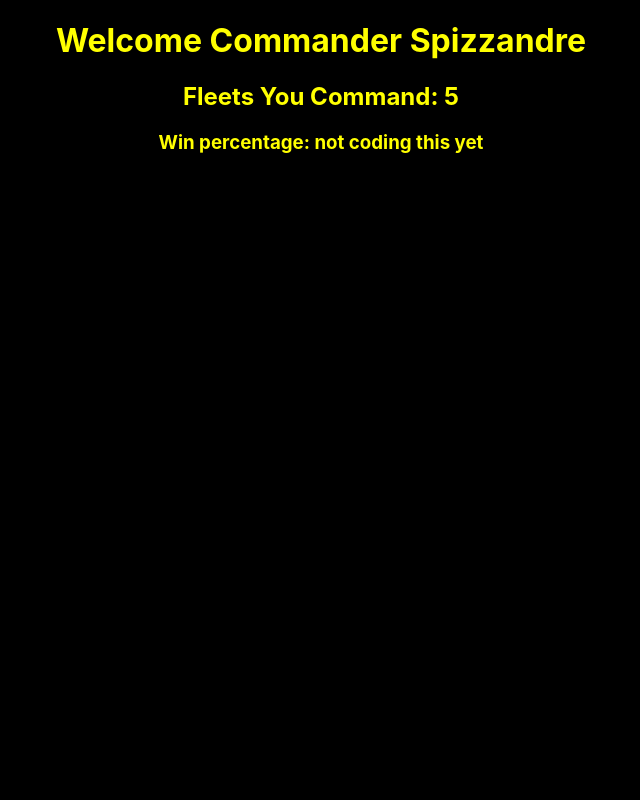
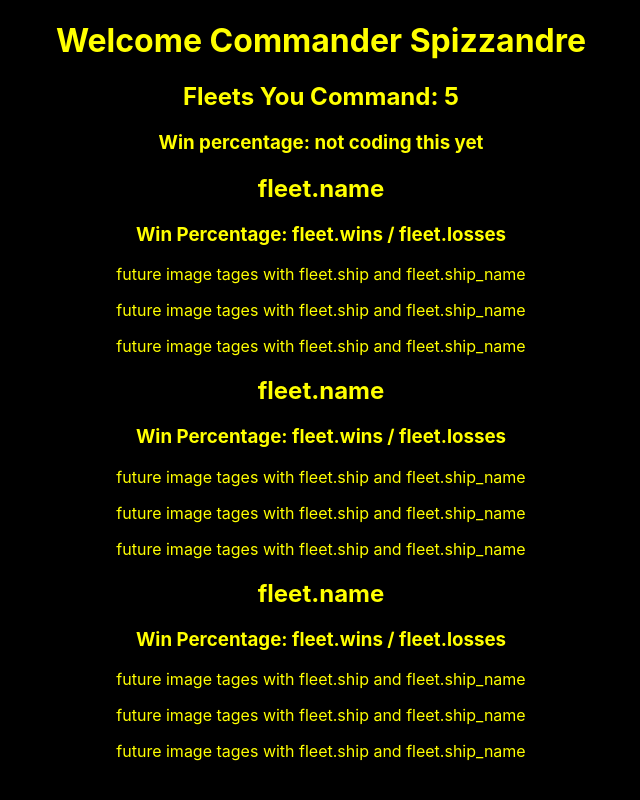
Before and after one commit to JoeSpizz/phase-3-final-front-end, a React (Create React App) app: page /fleets in a window 1280 px wide. Shown: the whole page, without its empty margins (319-959 px from the left). Built offline with nearby package versions, Linux system fonts and the light colour scheme.

Commit message:
created structure of fleet page and fleet cards

```diff
--- a/src/App.js
+++ b/src/App.js
@@ -5,16 +5,22 @@ import {
   BrowserRouter,
   Routes,
   Route,
+  Navigate
 } from "react-router-dom";
 import Fleets from './components/Fleets';
+import {useState} from "react";
 
 function App() {
+  const [commander, setCommander] = useState(null)
+  function login(user){
+    setCommander(user)
+}
   return (
     <div className="App">
       <BrowserRouter>
       <Routes>
-        <Route exact path="/" element={<Login />} />
-        <Route exact path="/fleets" element={<Fleets />} />
+        <Route exact path="/" element={commander ? <Navigate to="/fleets" /> : <Login login={login}/>} />
+        <Route exact path="/fleets" element={<Fleets commander={commander}/>} />
        </Routes>
        </BrowserRouter>
     </div>
--- /dev/null
+++ b/src/components/FleetCard.js
@@ -0,0 +1,18 @@
+import React from 'react'
+
+function FleetCard({fleet}) {
+
+  return (
+    <div>
+        <h2> fleet.name</h2>
+        <h3> Win Percentage: fleet.wins / fleet.losses</h3>
+        <div className='shipsOfTheFleet'>
+        <p> future image tages with fleet.ship and fleet.ship_name</p>
+        <p> future image tages with fleet.ship and fleet.ship_name</p>
+        <p> future image tages with fleet.ship and fleet.ship_name</p>
+        </div>
+    </div>
+  )
+}
+
+export default FleetCard
--- a/src/components/Fleets.js
+++ b/src/components/Fleets.js
@@ -1,7 +1,14 @@
 import React from 'react'
+import FleetCard from './FleetCard'
 
-function Fleets() {
-    let commander = {
+function Fleets({commander}) {
+    // to get fleet array
+    // useEffect(()=>{
+    //     fetch(`localhost:9292/users/${commander.name}`)
+    // }, [])
+console.log(commander)
+
+    let joe = {
         name : "Spizzandre",
         fleets : 5,
         battles : [
@@ -13,11 +20,15 @@ function Fleets() {
     ]}
   return (
     <div>
-        <h1> Welcome Commander {commander.name}</h1>
+        <h1> Welcome Commander {joe.name}</h1>
         <div className='commanderContainer'>
-       <h2> Fleets You Command: {commander.fleets} </h2>
+       <h2> Fleets You Command: {joe.fleets} </h2>
        <h3> Win percentage: not coding this yet</h3>
         </div>
+        {/* map fleet array */}
+        <FleetCard/>
+        <FleetCard/>
+        <FleetCard/>
     </div>
   )
 }
--- a/src/components/Login.js
+++ b/src/components/Login.js
@@ -1,9 +1,11 @@
 import React, {useState} from 'react'
 import CreateUser from './CreateUser'
 
-function Login() {
+
+function Login({login}) {
     const [userForm, setUserForm] = useState(false)
     const [visibilityState, setvisibilityState] = useState("visible")
+    const [name, setName] = useState ("")
     function handleClick(){
         setUserForm(!userForm)
         if (visibilityState ==="visible"){
@@ -11,15 +13,24 @@ function Login() {
         }
         else {
             setvisibilityState("visible")
-        }
+        } }
+    function handleChange(e){
+        setName(e.target.value)
+    }
+    function handleSubmit(e){
+        e.preventDefault()
+        // get password from API/:username. If password === password
+        // route to Fleets. else "Commander does not exist, create one?"
+        console.log("submitted")
+        login(name)
     }
   return (
     <div>
         <h1>Star Wars Fleet Battler</h1>
         <img src="https://upload.wikimedia.org/wikipedia/commons/thumb/6/6c/Star_Wars_Logo.svg/2560px-Star_Wars_Logo.svg.png" alt="star wars logo" height={"300px"}/>
-   <form className='userLogin' style={{visibility: visibilityState}}>
+   <form className='userLogin' style={{visibility: visibilityState}} onSubmit={handleSubmit}>
    <label for="uname"><b>Commander Name: </b></label>
-       <input type="text" placeholder='Enter Username' required></input>
+       <input type="text" placeholder='Enter Username' required onChange={handleChange}></input>
        <label for="pass"><b>Password: </b></label>
        <input type="password" placeholder='Enter Password' required></input>
        <br></br>
```
